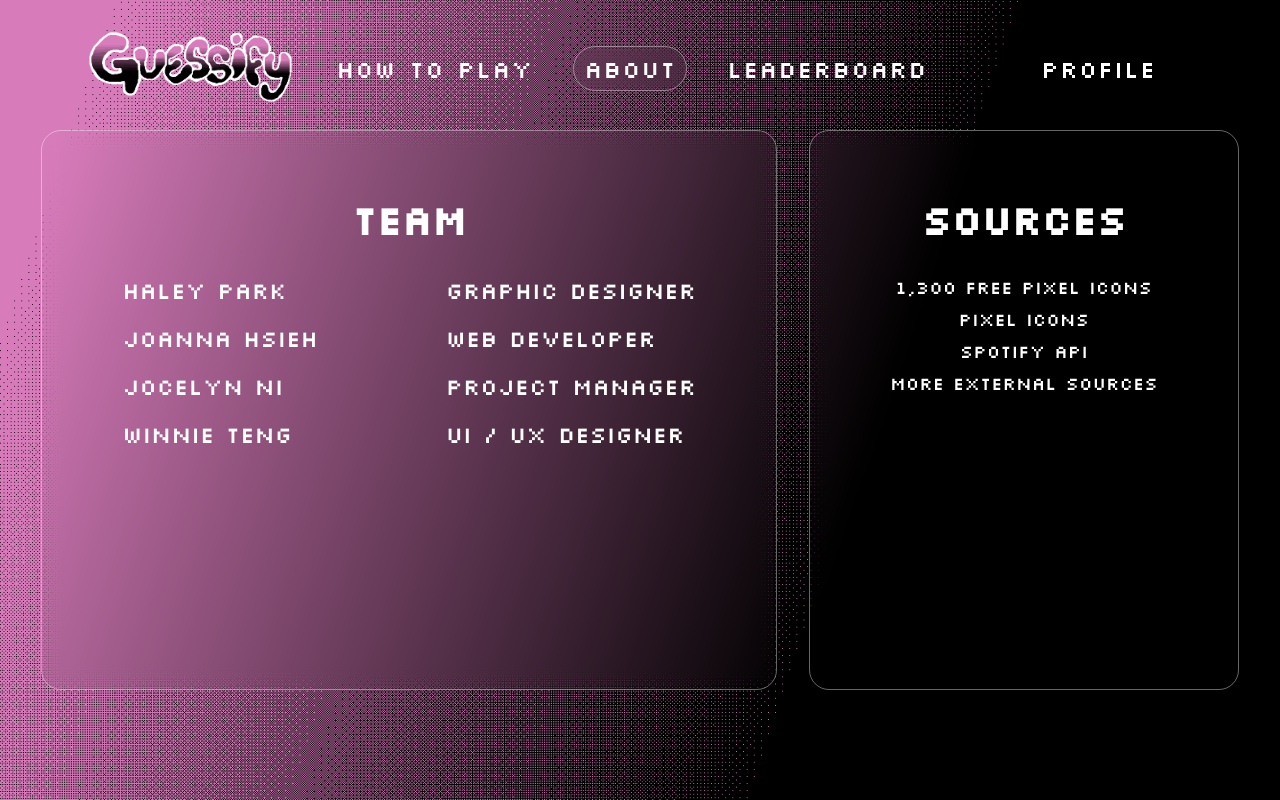
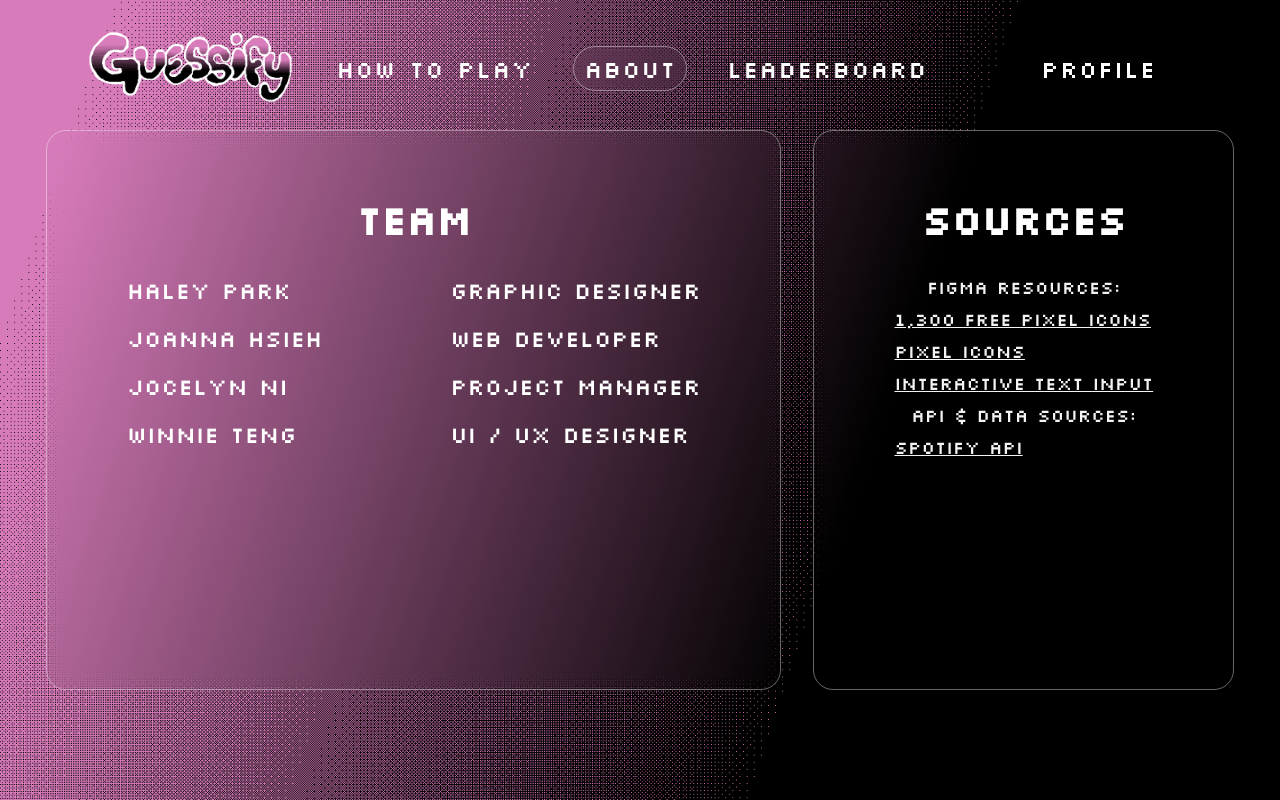
Before and after one commit to vu-cs4289-25s/Guessify, a React (Create React App) app in the folder my-app/: page /about in a window 1280 px wide. Built offline with nearby package versions, Linux system fonts and the light colour scheme.

Commit message:
Modified about page sources

```diff
--- a/my-app/src/pages/About/About.css
+++ b/my-app/src/pages/About/About.css
@@ -57,9 +57,22 @@
 }
 
 /* Sources panel */
-.about-sources p {
+.about-sources p,
+.about-sources a {
     margin: 0.5rem 0;
     font-family: "Silkscreen", cursive;
     font-size: 18px;
     text-align: center;
+    color: #f3f3f3;
 }
+
+/* Sources list */
+.about-sources ul {
+    list-style-type: none; /* Removes bullet points */
+    padding: 0; /* Removes default padding */
+    margin: 0; /* Removes default margin */
+  }
+
+  .about-sources li {
+    margin-bottom: 8px; /* Adds spacing between links */
+  }
--- a/my-app/src/pages/About/About.js
+++ b/my-app/src/pages/About/About.js
@@ -35,10 +35,24 @@ const About = () => {
         <div className="about-overlay-panel about-sources-panel">
           <h2 className="about-overlay-title">SOURCES</h2>
           <div className="about-sources">
-            <p>1,300 Free Pixel Icons</p>
-            <p>Pixel Icons</p>
-            <p>Spotify API</p>
-            <p>More External Sources</p>
+            <p>Figma Resources:</p>
+            <ul>
+              <li>
+                <a href="https://www.figma.com/community/file/1196864707579677521">1,300 Free Pixel Icons</a>
+              </li>
+              <li>
+                <a href="https://www.figma.com/community/file/1131802942360219778">Pixel Icons</a>
+              </li>
+              <li>
+                <a href="https://www.figma.com/community/file/1327351869279090015">Interactive Text Input</a>
+              </li>
+            </ul>
+            <p>API & Data Sources:</p>
+            <ul>
+              <li>
+                <a href="https://developer.spotify.com/documentation/web-api/concepts/authorization">Spotify API</a>
+              </li>
+            </ul>
           </div>
         </div>
       </div>
```
